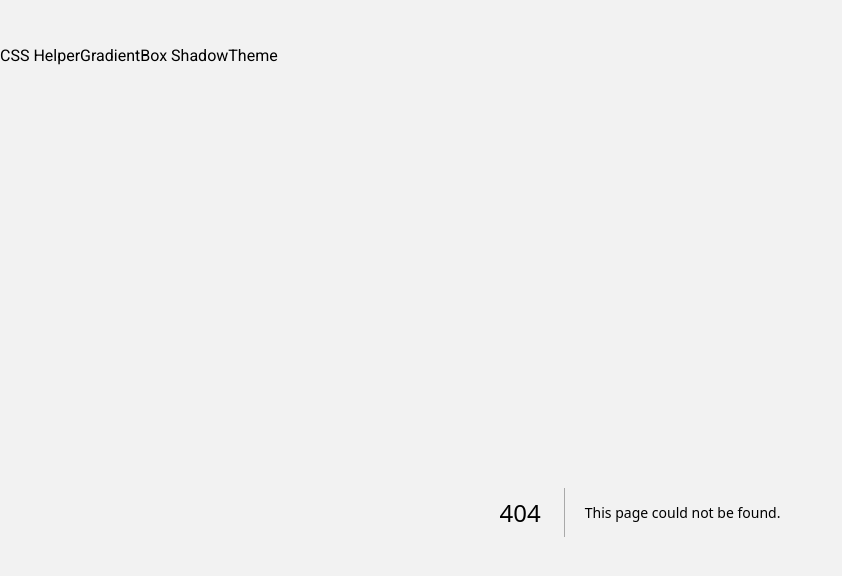
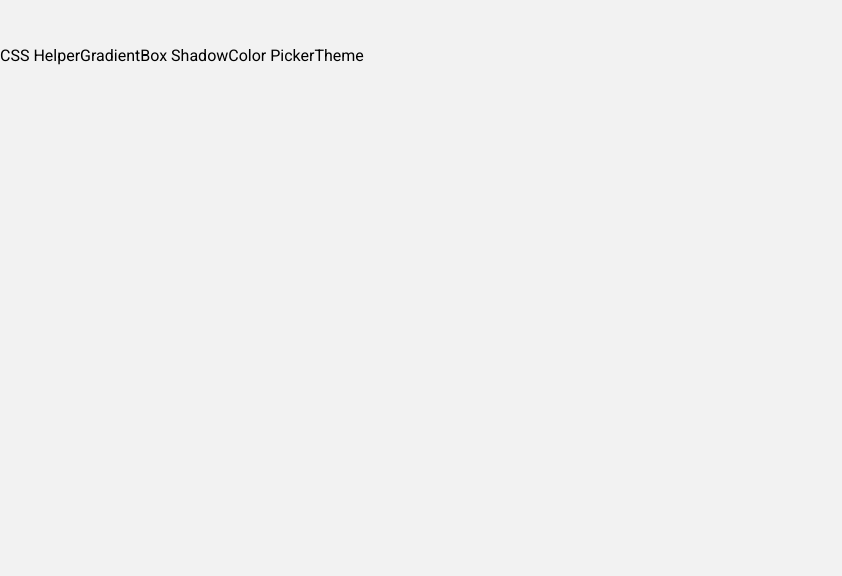
Before and after one commit to Hajurian/csshelper, a Next.js app: page /colorpicker in a window 1280 px wide. Before the commit this address had no page. Shown: the top 576 px of the page, without its empty margins (0-842 px from the left). Built offline with nearby package versions, Linux system fonts and the light colour scheme.

Commit message:
Added color picker page

```diff
--- /dev/null
+++ b/src/app/colorpicker/page.jsx
@@ -0,0 +1,7 @@
+export default function ColorPicker() {
+  return (
+    <main className="w-screen h-screen flex justify-center">
+      <div className="w-4/5 h-full flex"></div>
+    </main>
+  );
+}
--- a/src/app/layout.jsx
+++ b/src/app/layout.jsx
@@ -21,6 +21,7 @@ export default function RootLayout({ children }) {
           <div>
             <Link href="/gradient">Gradient</Link>
             <Link href="/boxshadow">Box Shadow</Link>
+            <Link href="/colorpicker">Color Picker</Link>
           </div>
           <button>Theme</button>
         </nav>
```
